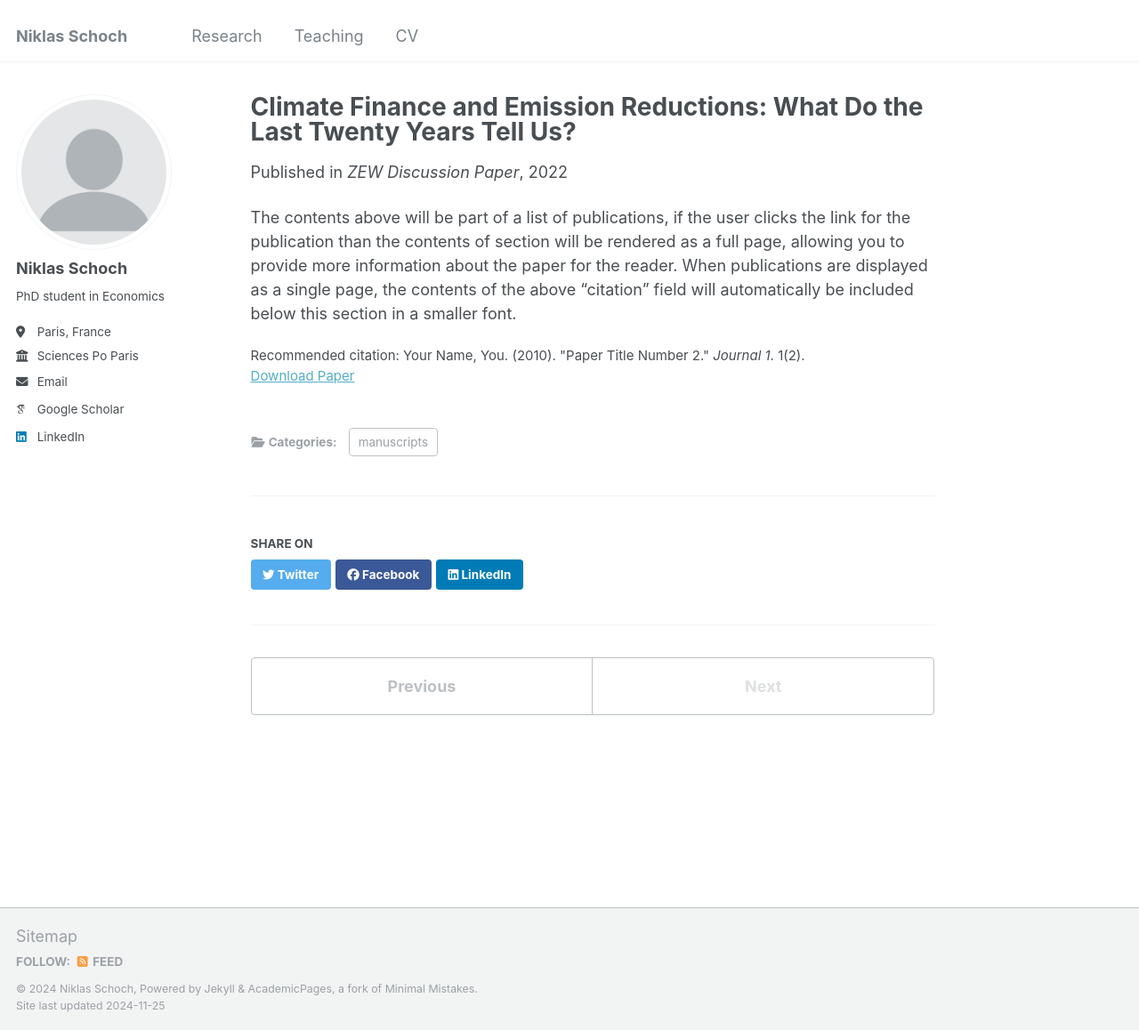
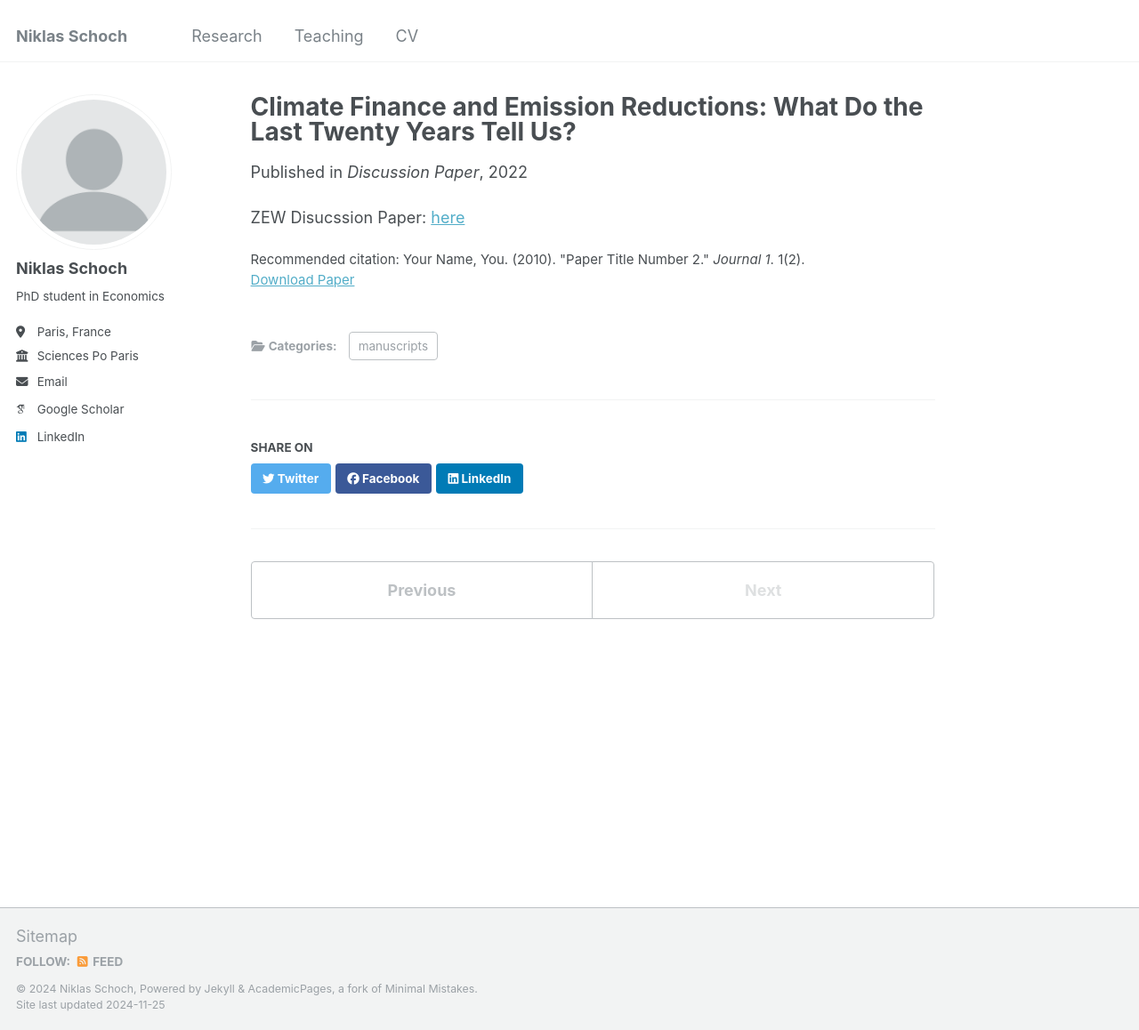
Before and after one commit to niklasschoch/niklasschoch.github.io, a Jekyll site: the page built from _publications/Finance.md, in a window 1280 px wide and 1158 px high. Shown: the whole window at 89% size. Built offline with Jekyll 4.4.1, drawn with Linux system fonts in a browser that asks for light colours; some web fonts are replaced.

Commit message:
Update Finance.md

```diff
--- a/_publications/Finance.md
+++ b/_publications/Finance.md
@@ -5,10 +5,10 @@ category: manuscripts
 permalink: /publication/Finance
 excerpt: 'Climate Finance'
 date: 2022-01-03
-venue: 'ZEW Discussion Paper'
+venue: 'Discussion Paper'
 paperurl: 'http://academicpages.github.io/files/paper2.pdf'
 citation: 'Your Name, You. (2010). &quot;Paper Title Number 2.&quot; <i>Journal 1</i>. 1(2).'
 
 ---
 
-The contents above will be part of a list of publications, if the user clicks the link for the publication than the contents of section will be rendered as a full page, allowing you to provide more information about the paper for the reader. When publications are displayed as a single page, the contents of the above "citation" field will automatically be included below this section in a smaller font.
+ZEW Disucssion Paper: [here](https://niklasschoch.github.io/files/CV_Niklas_Schoch.pdf)
```
